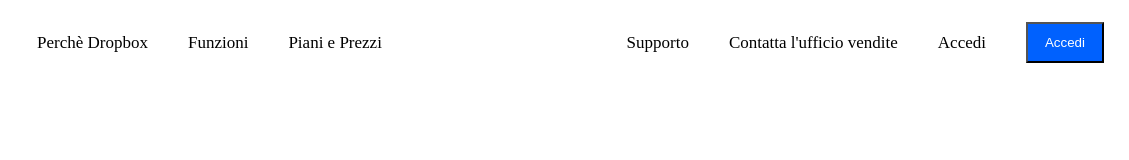
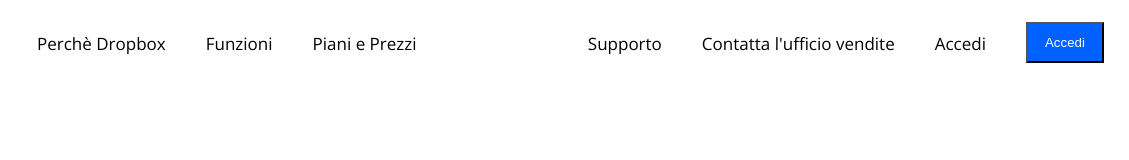
Before and after one commit to VincenzoTulimieri/htmlcss-dropbox, a plain HTML site: page index.html in a window 1280 px wide. Shown: the full height of the page, 151-1280 px from the left. Drawn offline with nearby package versions, Linux system fonts and the light colour scheme.

Commit message:
feat: aggiunto font

```diff
--- a/css/style.css
+++ b/css/style.css
@@ -3,11 +3,11 @@
     padding: 0;
     box-sizing: border-box;
 }
-/* body{
-    font-family: Arial, Helvetica, sans-serif;
-    background-color: #b4d0e6;
+ body{
+    font-family: "Open Sans", serif;
+    font-optical-sizing: auto;
 }
- */
+
 
 
 /* header */
--- a/index.html
+++ b/index.html
@@ -4,6 +4,11 @@
     <meta charset="UTF-8">
     <meta name="viewport" content="width=device-width, initial-scale=1.0">
     <title>Dropbox</title>
+    <!-- font open sans -->
+    <link rel="preconnect" href="https://fonts.googleapis.com">
+    <link rel="preconnect" href="https://fonts.gstatic.com" crossorigin>
+    <link href="https://fonts.googleapis.com/css2?family=Open+Sans:ital,wght@0,300..800;1,300..800&display=swap" rel="stylesheet">
+     <!-- /font open sans -->
     <!--font awsome-->
     <link rel="stylesheet" href="https://cdnjs.cloudflare.com/ajax/libs/font-awesome/6.7.2/css/all.min.css"
      integrity="sha512-Evv84Mr4kqVGRNSgIGL/F/aIDqQb7xQ2vcrdIwxfjThSH8CSR7PBEakCr51Ck+w+/U6swU2Im1vVX0SVk9ABhg=="
```
